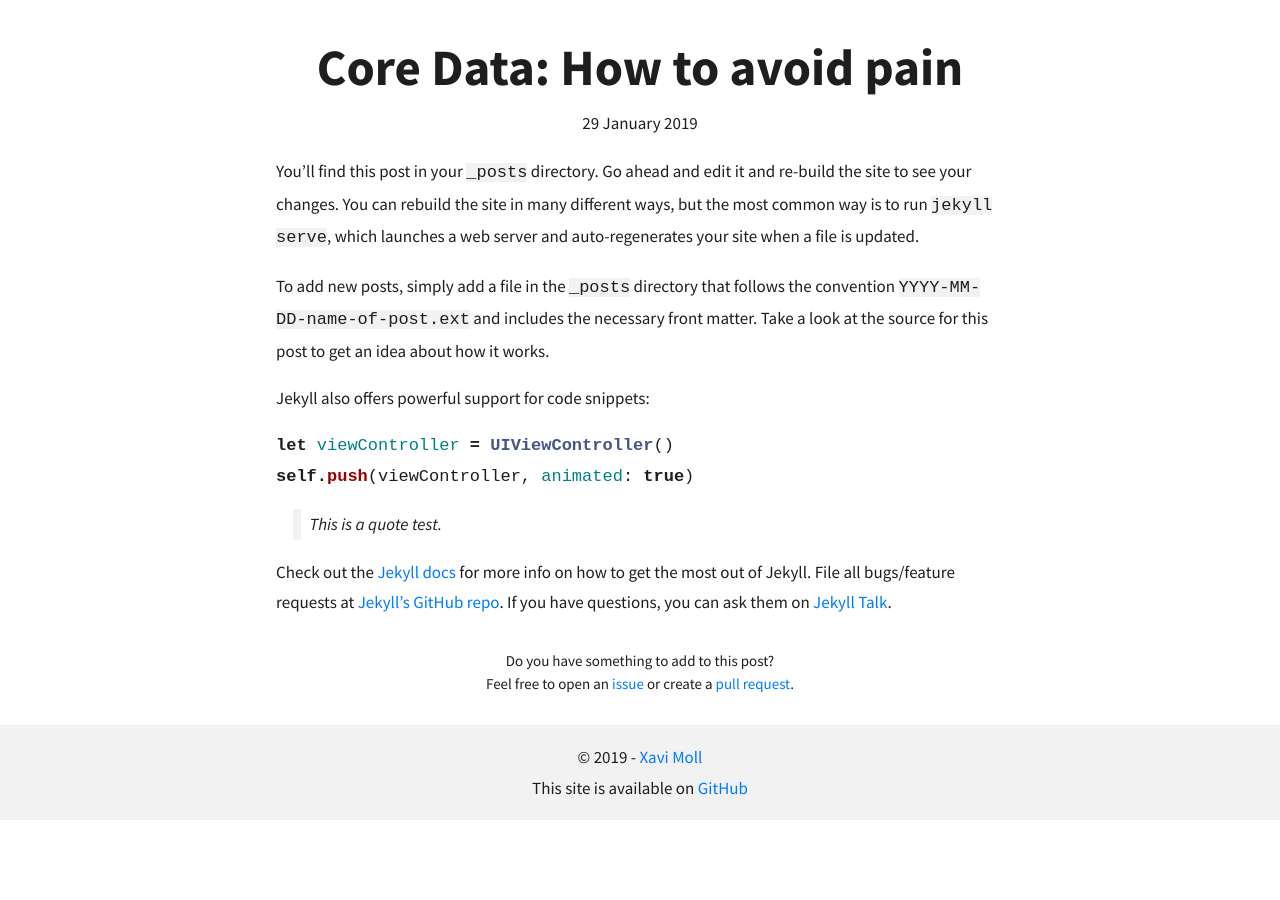
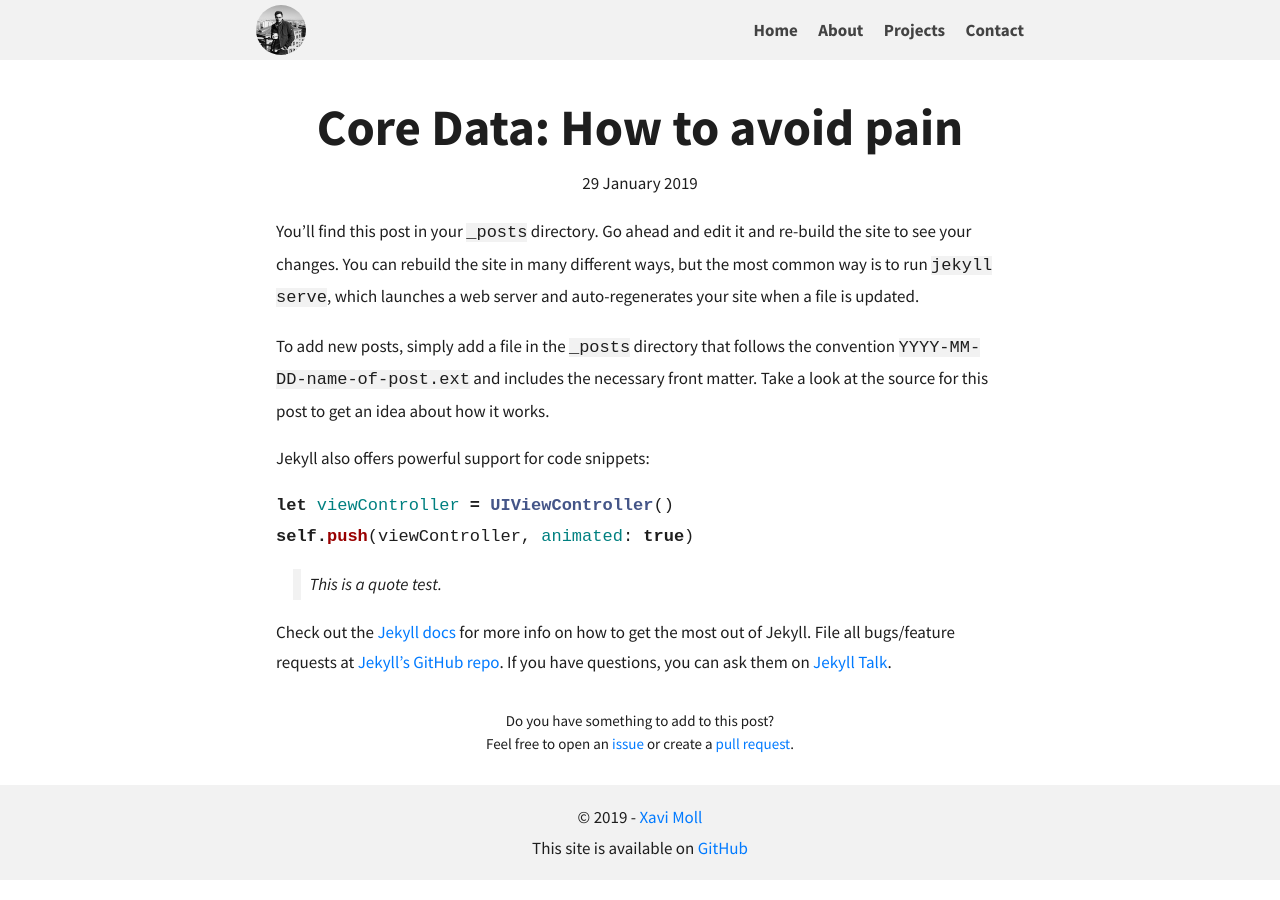
Before and after one commit to xmollv/xmollv.github.io, a Jekyll site: the page built from _posts/2019-01-29-welcome-to-jekyll.markdown, in a window 1280 px wide. Built offline with Jekyll 4.4.1, drawn with Linux system fonts in a browser that asks for light colours.

Commit message:
Added a decent header

```diff
--- a/_includes/header.html
+++ b/_includes/header.html
@@ -1,9 +1,13 @@
-<a href="{{ site.url }}">
-    <img style="border-radius: 50%" src="{{ site.baseurl }}{{ site.logo }}"/>
-</a>
-<h1>
-    <a href="{{ site.url }}">{{ site.author }}</a>
-</h1>
-<h3>
-    <a href='{{ site.url }}/about/'>About</a> ⎯ <a href="{ site.url }/projects"> Projects </a> ⎯ <a href="{ site.url }/contact"> Contact </a>
-</h3>
+<div>
+    <div id="image_container">
+            <a href="{{ site.url }}">
+                <img id="header_image" src="{{ site.baseurl }}{{ site.logo }}"/>
+            </a>
+    </div>
+    <h4>
+        <a href='{{ site.url }}'>Home</a> &nbsp;&nbsp;&nbsp;&nbsp;
+        <a href='{{ site.url }}/about/'>About</a> &nbsp;&nbsp;&nbsp;&nbsp;
+        <a href="{ site.url }/projects">Projects</a> &nbsp;&nbsp;&nbsp;&nbsp;
+        <a href="{ site.url }/contact"> Contact </a>
+    </h4>
+</div>
--- a/_layouts/default.html
+++ b/_layouts/default.html
@@ -4,6 +4,9 @@
 <html lang="en-US">
 {% include head.html %}
 <body>
+    <header>
+        {% include header.html %}
+    </header>
     <main>
         <article>
             {{ content }}
--- a/assets/css/base.css
+++ b/assets/css/base.css
@@ -8,38 +8,39 @@ body {
     line-height: 1.8em;
 }
 
-header, footer {
-    text-align: center;
+header {
+    background: rgba(0, 0, 0, 0.05);
 }
 
-header {
-    padding-top: 0.5em;
-    padding-bottom: 0.5em;
+header > div {
+    height: 60px;
+    margin: 0 auto;
+    max-width: 768px;
+    padding-left: 20px;
+    padding-right: 20px;
 }
 
-header > h1 {
-    margin-top: 0;
-    margin-bottom: 0;
-    font-size: 2em;
-    font-weight: 600;
+#image_container {
+    float: left;
+    width: 50px;
+    height: 50px;
+    padding-top: 5px;
 }
 
-header > h1 > a {
-    color: #1e1e1e !important;
+#header_image {
+    border-radius: 50%;
+    width: 50px;
+    height: 50px;
 }
 
-header > h1 > a:hover {
-    text-decoration: none !important;
+header > div > h4 {
+    text-align: right;
+    margin: 0;
+    padding-top: 15px;
 }
 
-header > h3 {
-    margin-top: 10px;
-    margin-bottom: 10px;
-    padding-top: 10px;
-    padding-bottom: 10px;
-    font-weight: 600;
-    border-top: 1px solid #ecf0f1;
-    border-bottom: 1px solid #ecf0f1;
+header > div > h4 > a {
+    color: #434343 !important;
 }
 
 main {
@@ -64,6 +65,7 @@ article > h1 {
 }
 
 footer {
+    text-align: center;
     padding-top: 1em;
     padding-bottom: 1em;
     background: rgba(0, 0, 0, 0.05);
```
